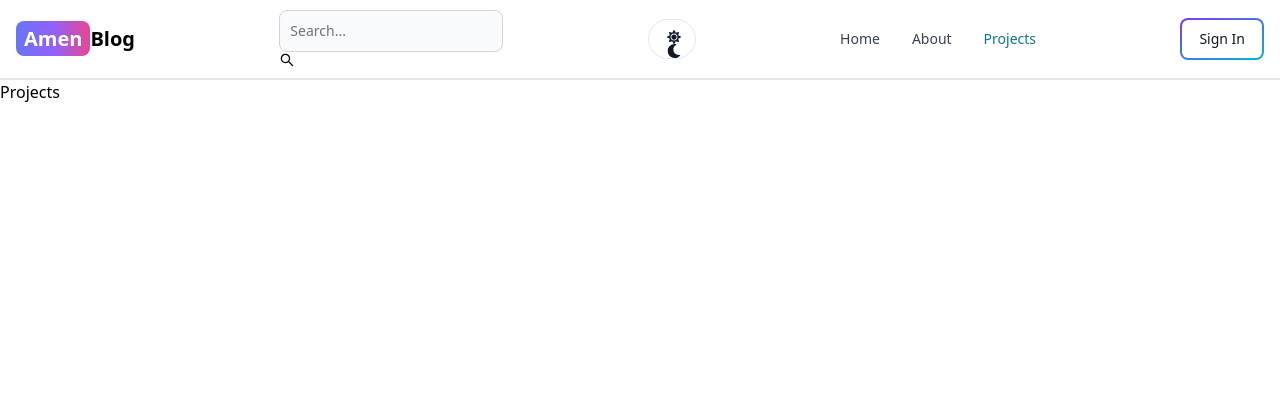
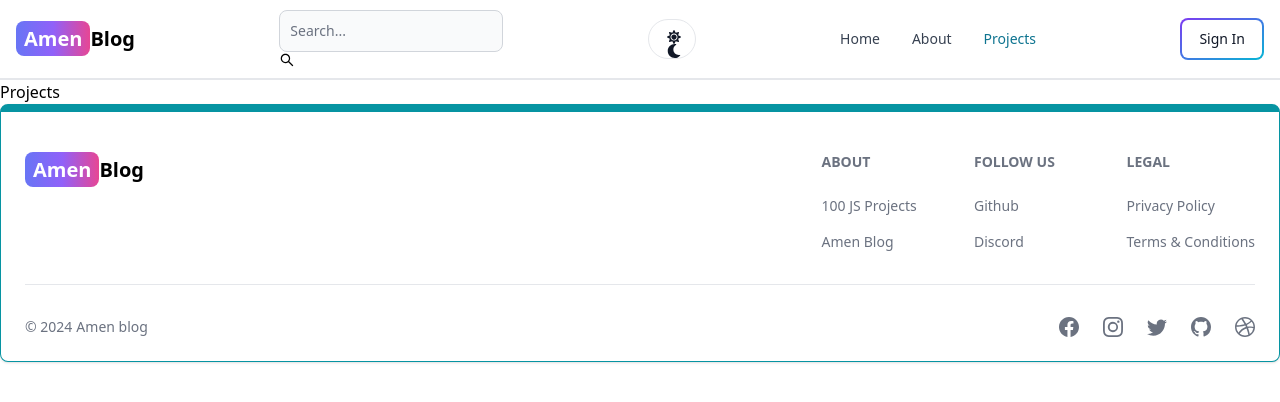
Before and after one commit to Ammen1/portofolio, a React (Vite) app in the folder client/: page /projects in a window 1280 px wide. Shown: the top 402 px of the page. Built offline with nearby package versions, Linux system fonts and the light colour scheme.

Commit message:
Create footer pages

```diff
--- a/client/src/App.jsx
+++ b/client/src/App.jsx
@@ -6,6 +6,8 @@
 import Projects from "./pages/Projects";
 import SignUp from "./pages/SignUp";
 import Header from "./components/Header";
+import Footer from "./components/Footer";
+
 
 export default function App() {
   return (
@@ -19,6 +21,7 @@
         <Route path="/dashboard" element={<Dashboard />} />
         <Route path="/projects" element={<Projects />} />
       </Routes>
+      <Footer />
     </BrowserRouter>
   );
 }
--- /dev/null
+++ b/client/src/components/Footer.jsx
@@ -0,0 +1,86 @@
+import { Footer } from "flowbite-react";
+import { Link } from "react-router-dom";
+import {
+  BsFacebook,
+  BsInstagram,
+  BsTwitter,
+  BsGithub,
+  BsDribbble,
+} from "react-icons/bs";
+export default function FooterCom() {
+  return (
+    <Footer container className="border border-t-8 border-teal-500">
+      <div className="w-full max-w-7xl mx-auto">
+        <div className="grid w-full justify-between sm:flex md:grid-cols-1">
+          <div className="mt-5">
+            <Link
+              to="/"
+              className="self-center whitespace-nowrap text-lg sm:text-xl font-semibold dark:text-white"
+            >
+              <span className="px-2 py-1 bg-gradient-to-r from-indigo-500 via-purple-500 to-pink-500 rounded-lg text-white">
+                Amen
+              </span>
+              Blog
+            </Link>
+          </div>
+          <div className="grid grid-cols-2 gap-8 mt-4 sm:grid-cols-3 sm:gap-6">
+            <div>
+              <Footer.Title title="About" />
+              <Footer.LinkGroup col>
+                <Footer.Link
+                  href="https://www.100jsprojects.com"
+                  target="_blank"
+                  rel="noopener noreferrer"
+                >
+                  100 JS Projects
+                </Footer.Link>
+                <Footer.Link
+                  href="/about"
+                  target="_blank"
+                  rel="noopener noreferrer"
+                >
+                  Amen Blog
+                </Footer.Link>
+              </Footer.LinkGroup>
+            </div>
+            <div>
+              <Footer.Title title="Follow us" />
+              <Footer.LinkGroup col>
+                <Footer.Link
+                  href="https://www.github.com/Ammen1"
+                  target="_blank"
+                  rel="noopener noreferrer"
+                >
+                  Github
+                </Footer.Link>
+                <Footer.Link href="#">Discord</Footer.Link>
+              </Footer.LinkGroup>
+            </div>
+            <div>
+              <Footer.Title title="Legal" />
+              <Footer.LinkGroup col>
+                <Footer.Link href="#">Privacy Policy</Footer.Link>
+                <Footer.Link href="#">Terms &amp; Conditions</Footer.Link>
+              </Footer.LinkGroup>
+            </div>
+          </div>
+        </div>
+        <Footer.Divider />
+        <div className="w-full sm:flex sm:items-center sm:justify-between">
+          <Footer.Copyright
+            href="#"
+            by="Amen blog"
+            year={new Date().getFullYear()}
+          />
+          <div className="flex gap-6 sm:mt-0 mt-4 sm:justify-center">
+            <Footer.Icon href="#" icon={BsFacebook} />
+            <Footer.Icon href="#" icon={BsInstagram} />
+            <Footer.Icon href="#" icon={BsTwitter} />
+            <Footer.Icon href="https://github.com/Ammen1" icon={BsGithub} />
+            <Footer.Icon href="#" icon={BsDribbble} />
+          </div>
+        </div>
+      </div>
+    </Footer>
+  );
+}
```
